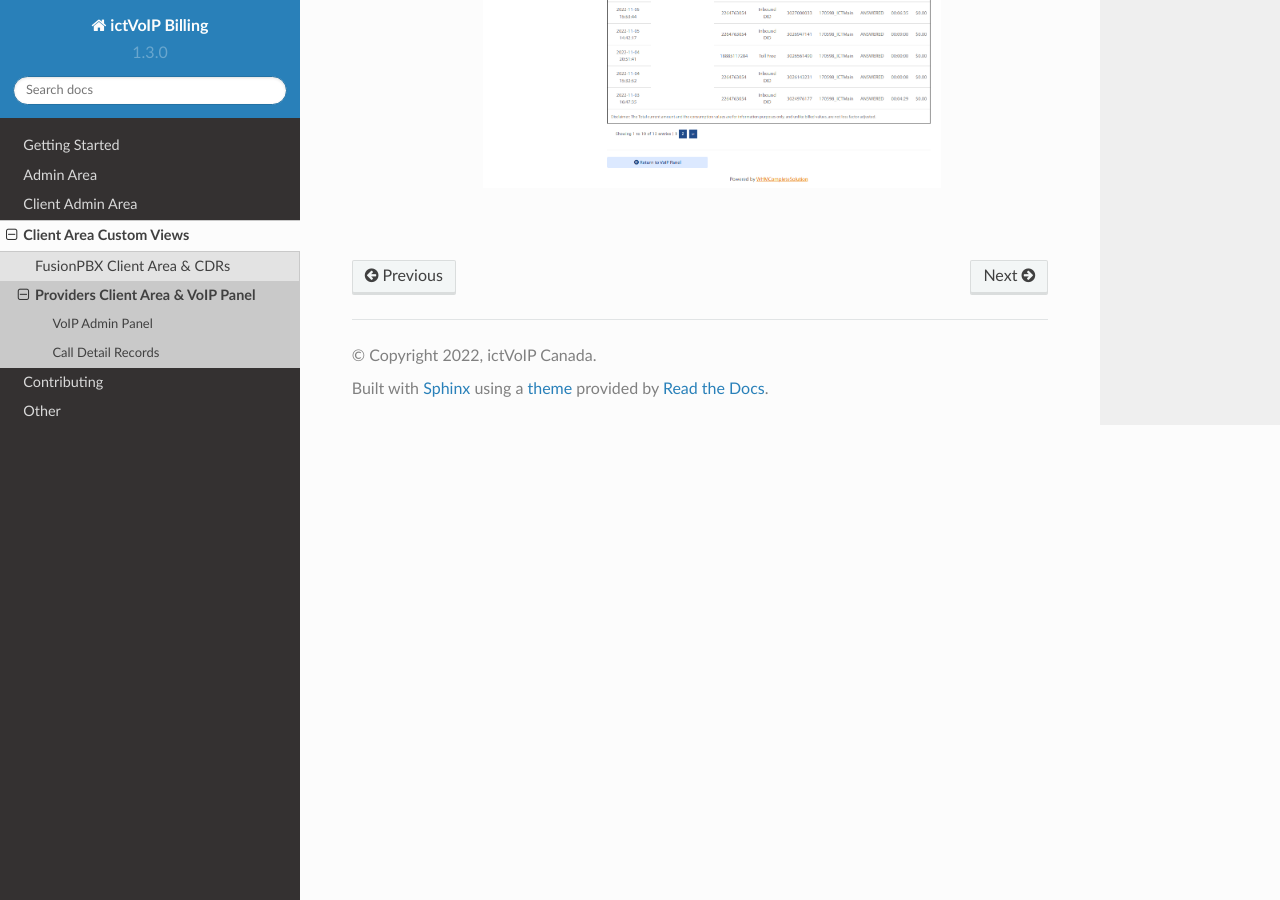
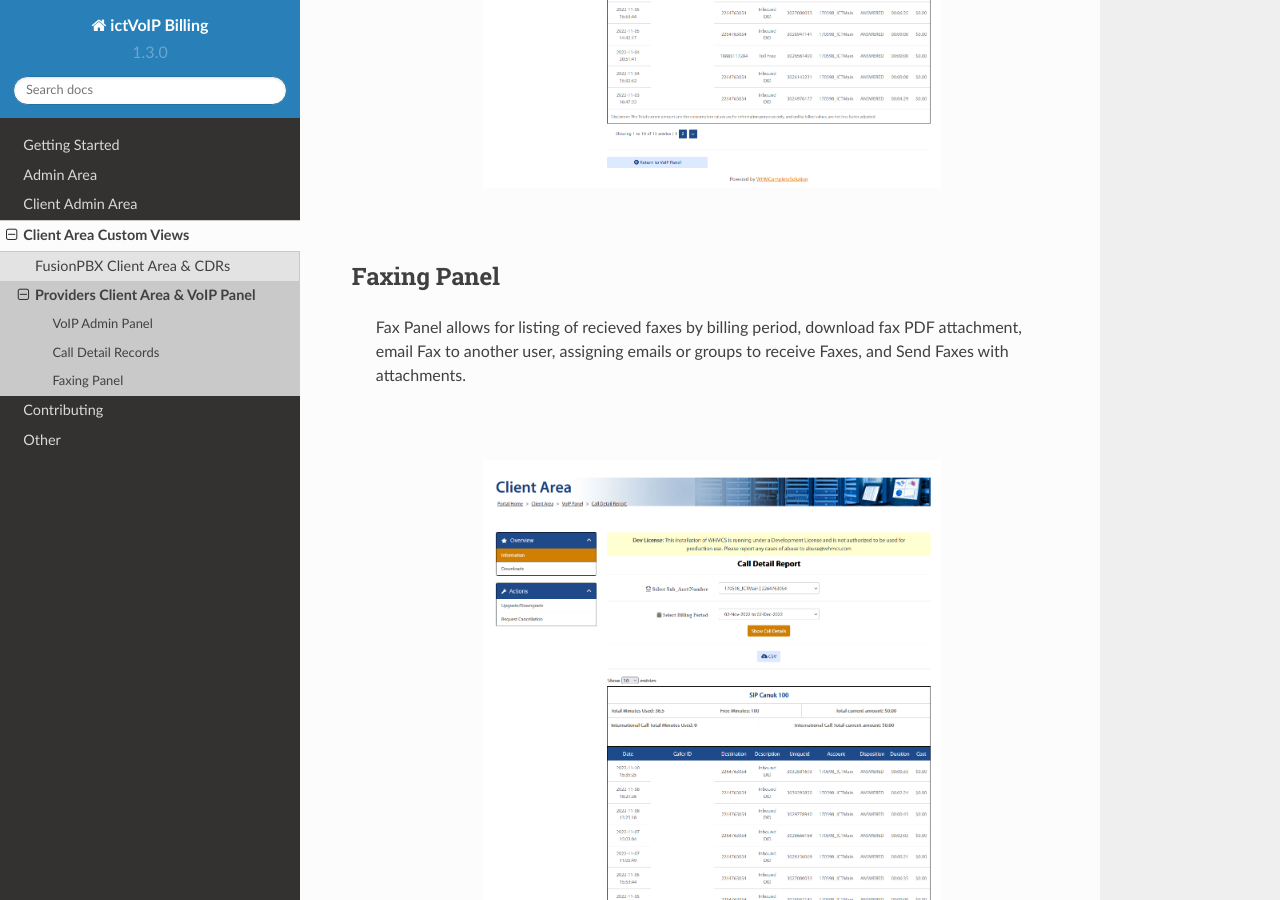
Before and after one commit to ictvoip/ictvoip-docs, a Sphinx documentation site: the page built from docs/source/clientarea/clientareaproviders.rst, in a window 1280 px wide and 900 px high, scrolled down 2085 px. Built offline with Sphinx 7.4.7 and the Read the Docs theme 2.0.0, drawn with Linux system fonts in a browser that asks for light colours; pages that are not in the unit, such as notebooks, are missing from menus.

Commit message:
Update clientareaproviders.rst

```diff
--- a/docs/source/clientarea/clientareaproviders.rst
+++ b/docs/source/clientarea/clientareaproviders.rst
@@ -41,3 +41,16 @@ CDRs can be viewed by billing period. A CSV export can be downloaded for the sel
         :alt: Client CDRs
 
 |
+
+Faxing Panel
+*********************
+
+ Fax Panel allows for listing of recieved faxes by billing period, download fax PDF attachment, email Fax to another user, assigning emails or groups to receive Faxes, and Send Faxes with attachments.
+|
+
+ .. image:: ../_static/images/clientarea/client_cdrs.png
+        :scale: 40%
+        :align: center
+        :alt: Client CDRs
+
+|
```
